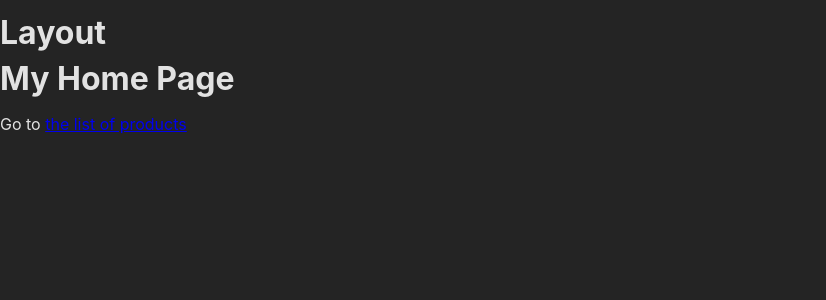
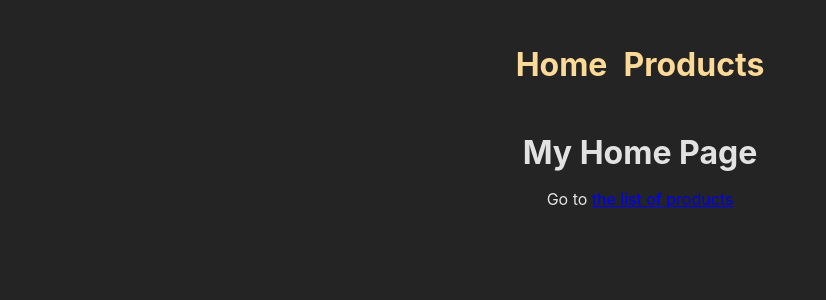
Before and after one commit to nataliusta/spa_react, a React (Create React App) app: page / in a window 1280 px wide. Shown: the top 300 px of the page, without its empty margins (0-826 px from the left). Built offline with nearby package versions, Linux system fonts and the light colour scheme.

Commit message:
Add styles for MainNavigation

```diff
--- a/src/components/MainNavigation.js
+++ b/src/components/MainNavigation.js
@@ -4,9 +4,9 @@ import styles from './MainNavigation.module.css';
 
 const MainNavigation = () => {
     return (
-        <header>
+        <header className={styles.header}>
             <nav>
-                <ul>
+                <ul className={styles.list}>
                     <li><Link to='/'>Home</Link></li>
                     <li><Link to='/products'>Products</Link></li>
                 </ul>
--- a/src/pages/Root.js
+++ b/src/pages/Root.js
@@ -1,10 +1,14 @@
 import { Outlet } from 'react-router-dom';
+import MainNavigation from '../components/MainNavigation';
+import styles from './Root.module.css';
 
 const Root = () => {
     return (
         <>
-            <h1>Layout</h1>
-            <Outlet />
+            <h1><MainNavigation /></h1>
+            <main className={styles.content}>
+                <Outlet />
+            </main>
         </>
     )
 }
--- /dev/null
+++ b/src/pages/Root.module.css
@@ -0,0 +1,4 @@
+.content {
+    margin: 2rem auto;
+    text-align: center;
+}
```
